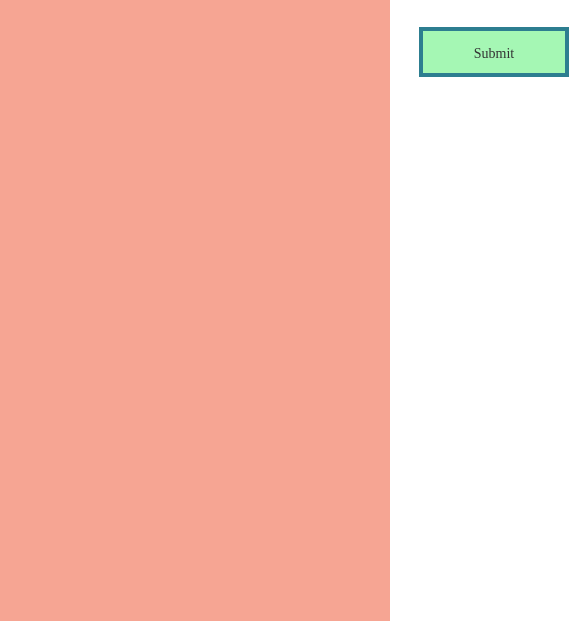
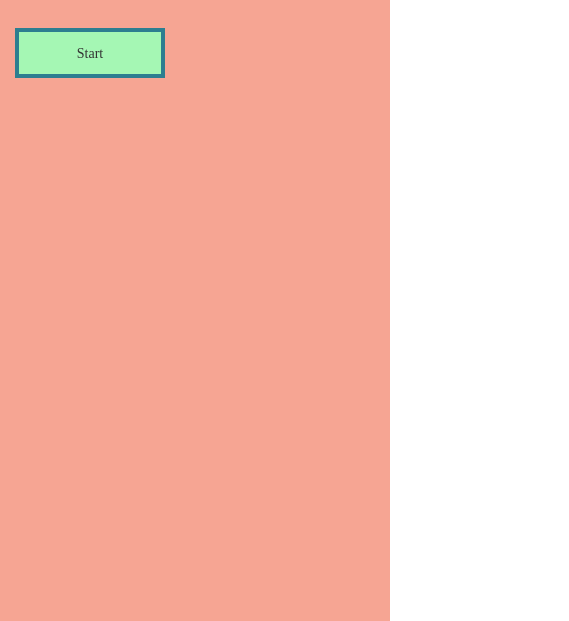
Before and after one commit to dmoss215/TriviaGame, a plain HTML site: page index.html in a window 390 px wide. Shown: the part 329-950 px from the top of the page, 569 px wide, since content can reach past the window. Drawn offline with nearby package versions, Linux system fonts and the light colour scheme; a web font is replaced by a local one.

Commit message:
fixed submit button to be responsive

```diff
--- a/assets/css/style.css
+++ b/assets/css/style.css
@@ -38,7 +38,6 @@ h2 {
     padding-top: 12px;
     height: 50px;
     width: 150px;
-    margin-left: 404px;
 }
 
   #questions {
--- a/index.html
+++ b/index.html
@@ -128,12 +128,25 @@
         </div>
 
         <div class="row">
+                <div class="col-md-5">
+                </div>
+                <div class="col-md-5">
+                    <div>
+                        <p class="submit-button" id="submit">
+                            Start
+                        </p>
+                    </div>
+                </div>
+                <div class="col-md-2">
+                </div>
+            </div>
+        <!-- <div class="row">
             <div class="col-lg-4">
                 <div class="submit-button" id="submit">
                     <span>Submit</span>
                 </div>
             </div>
-        </div>
+        </div> -->
     </div>
 
     <script src="https://code.jquery.com/jquery-3.2.1.js" integrity="sha256-DZAnKJ/6XZ9si04Hgrsxu/8s717jcIzLy3oi35EouyE=" crossorigin="anonymous"></script>
```
